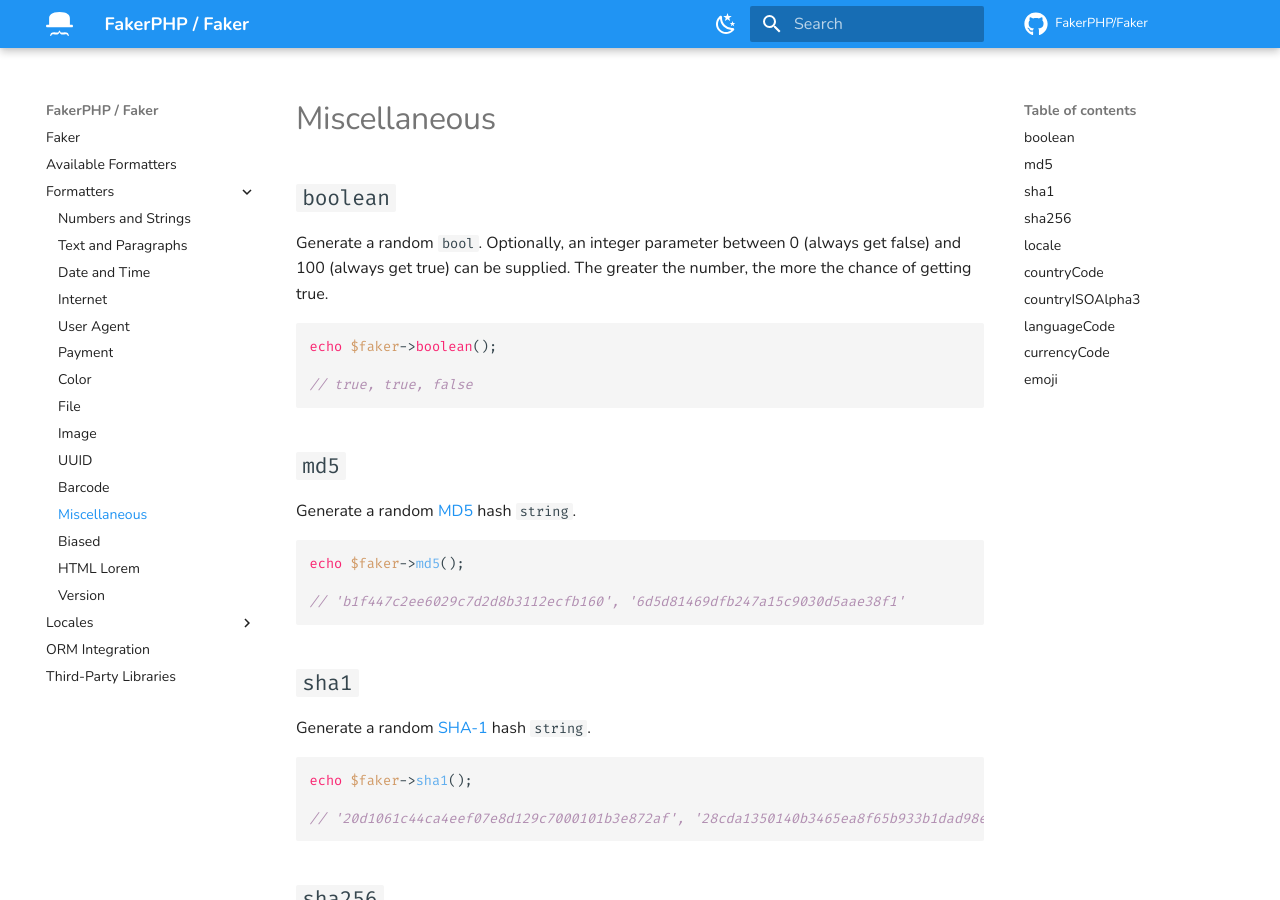
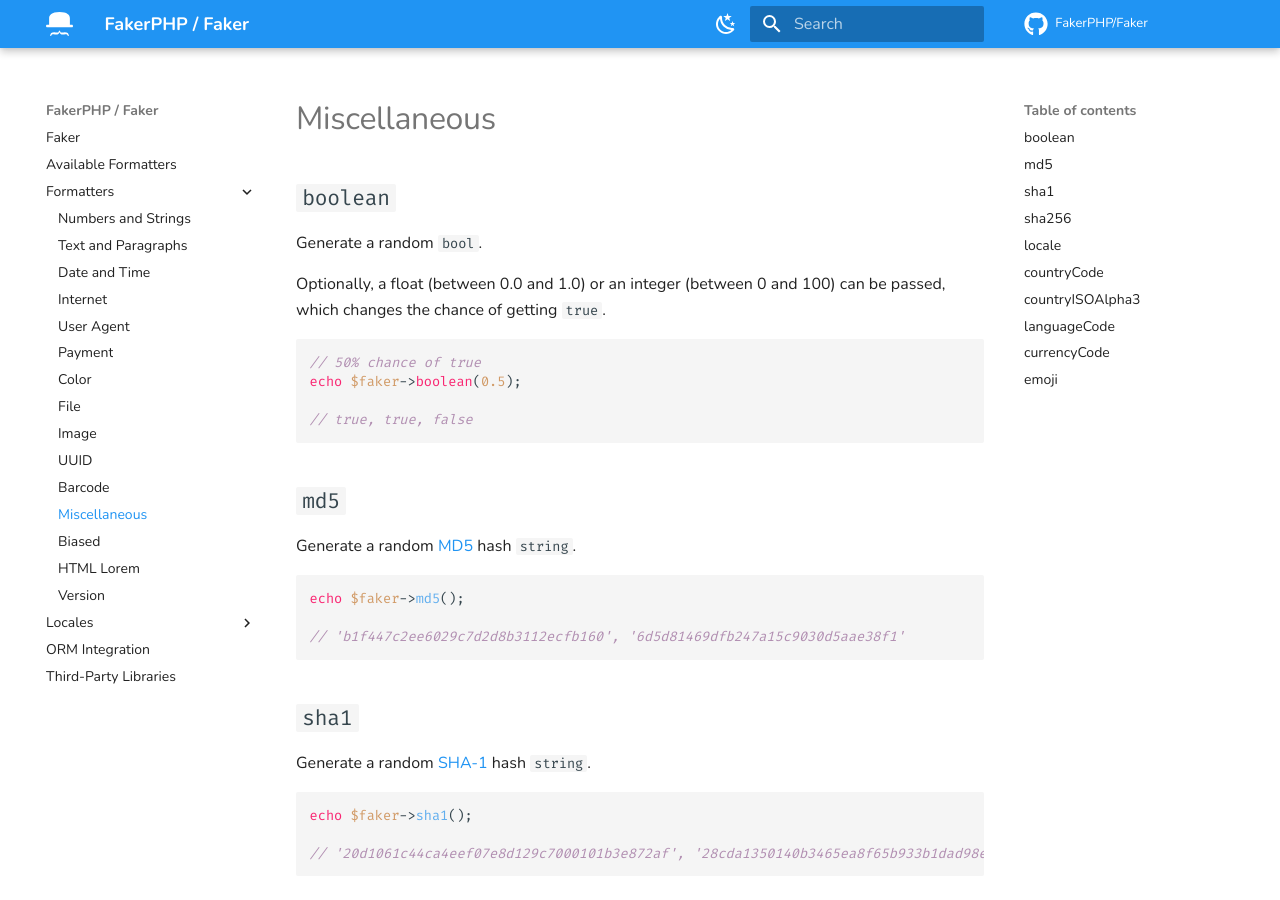
Before and after one commit to FakerPHP/fakerphp.github.io, an MkDocs documentation site: the page built from docs/formatters/miscellaneous.md, in a window 1280 px wide and 900 px high. Built offline with MkDocs 1.6.1 and Material for MkDocs 9.7.7, drawn with Linux system fonts in a browser that asks for light colours; nearby versions of some CDN libraries; comment, search, counter and statistics services are not loaded.

Commit message:
Update miscellaneous.md

````diff
--- a/docs/formatters/miscellaneous.md
+++ b/docs/formatters/miscellaneous.md
@@ -3,10 +3,12 @@
 ## `boolean`
 
 Generate a random `bool`.
-Optionally, an integer parameter between 0 (always get false) and 100 (always get true) can be supplied. The greater the number, the more the chance of getting true.
+
+Optionally, a float (between 0.0 and 1.0) or an integer (between 0 and 100) can be passed, which changes the chance of getting `true`.
 
 ```php
-echo $faker->boolean();
+// 50% chance of true
+echo $faker->boolean(0.5);
 
 // true, true, false
 ```
````
